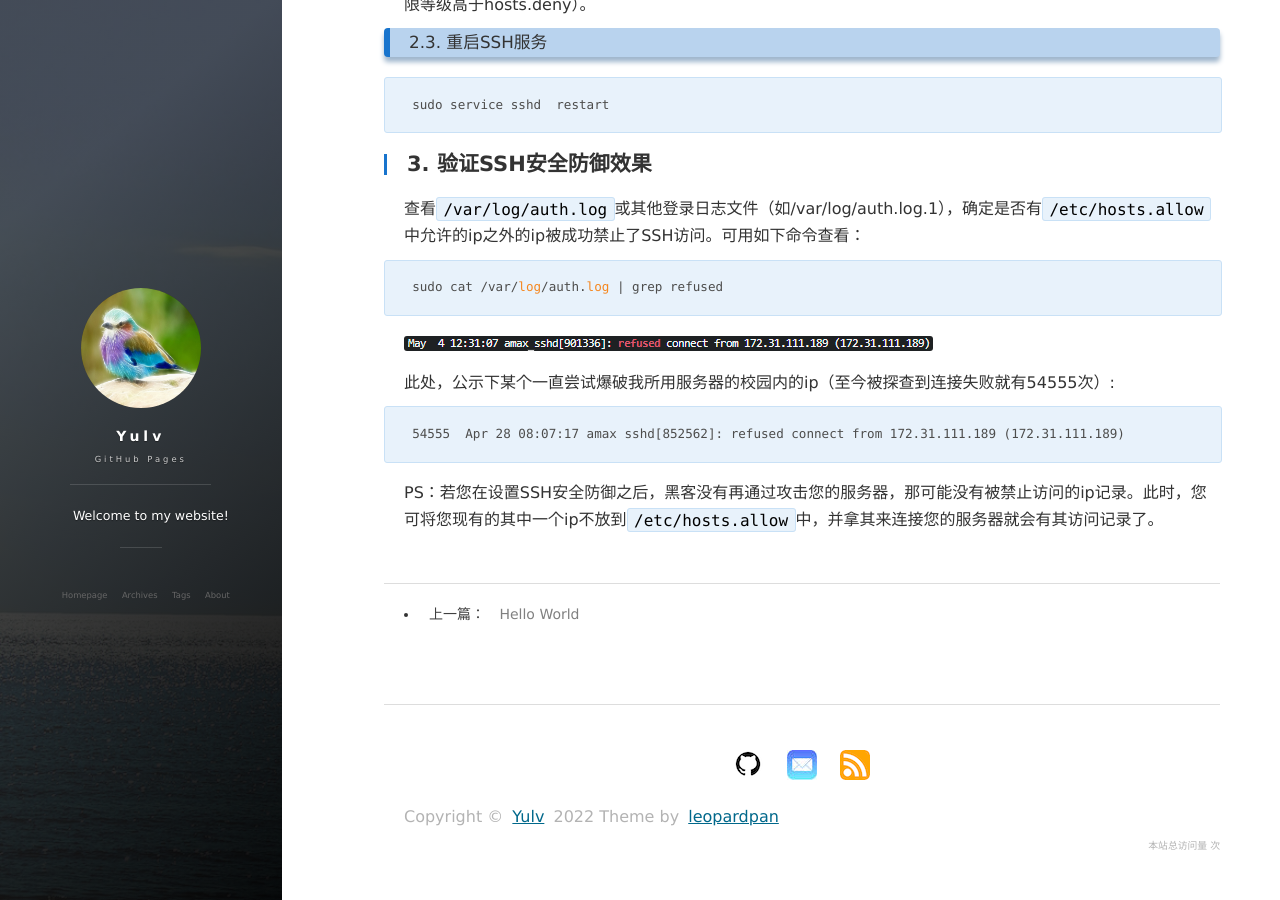
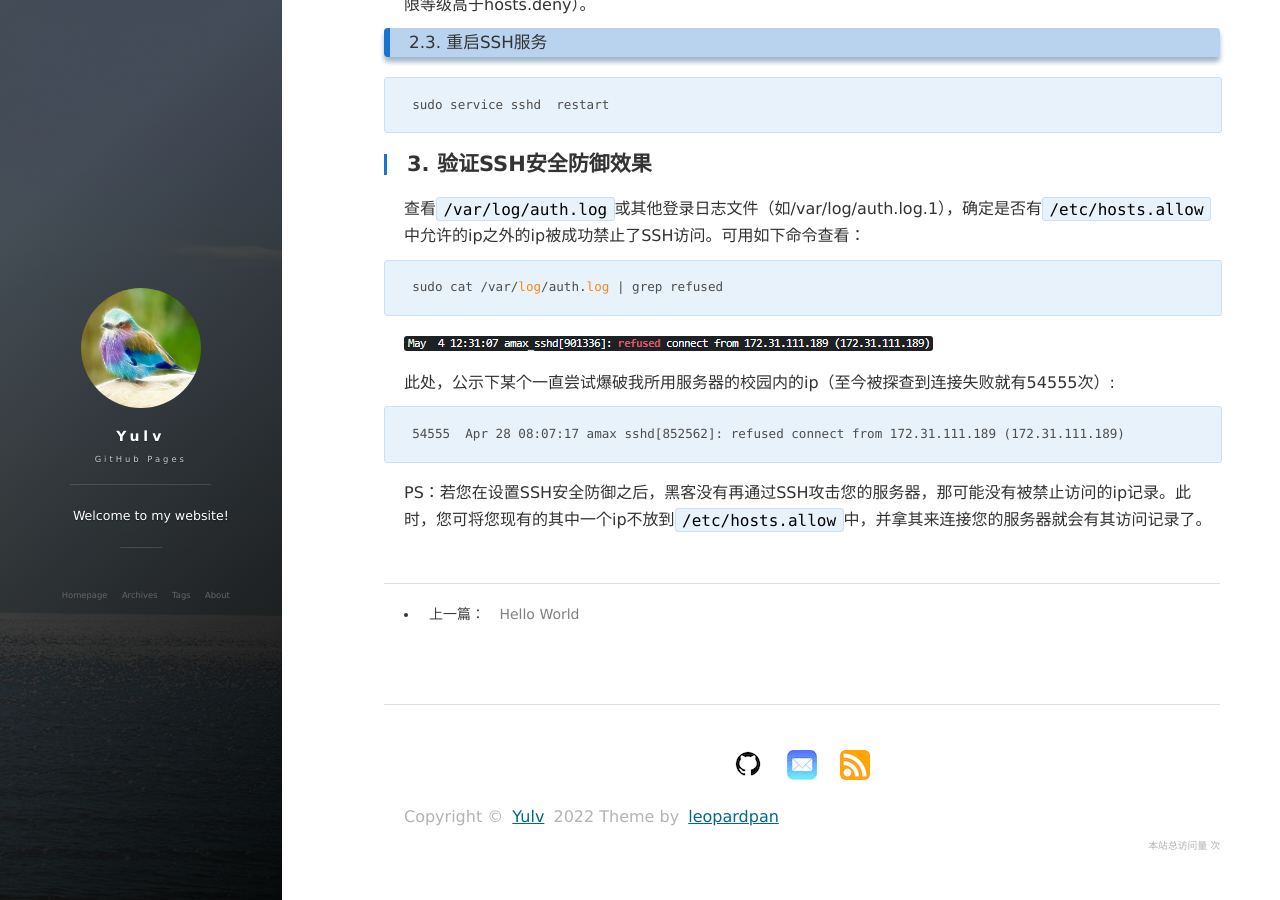
Before and after one commit to Yulv-git/Yulv-git.github.io, a Jekyll site: the page built from _posts/2022-05-04-Server-SSH-Security-Defense.md, in a window 1280 px wide and 900 px high, scrolled down 1997 px. Built offline with Jekyll 4.4.1, drawn with Linux system fonts in a browser that asks for light colours; nearby versions of some CDN libraries; comment, search, counter and statistics services are not loaded; some of the changed text lies outside the part shown.

Commit message:
Update images links and fix typos.

````diff
--- a/_posts/2022-05-04-Server-SSH-Security-Defense.md
+++ b/_posts/2022-05-04-Server-SSH-Security-Defense.md
@@ -39,8 +39,7 @@
 
 若发现某用户的文件中存在一些挖矿相关配置的文件或者程序，则该用户很可能被用来进行过挖矿等异常操作。和该用户沟通确认后，对挖矿或其他异常操作的文件或程序进行删除。挖矿相关配置文件示例（黑客在root用户目录的./.cache/.x/目录的config.ini的挖矿配置信息）：
 
-<!-- ![ETH_show](../images/blog/ETH_show.png) -->
-![ETH_show](https://github.com/Yulv-git/Yulv-git.github.io/blob/master/images/blog/ETH_show.png)
+![ETH_show](/images/blog/ETH_show.png)
 
 ## 2. 设置SSH安全防御
 
@@ -81,8 +80,7 @@
 sudo cat /var/log/auth.log | grep refused
 ```
 
-<!-- ![SSH_refused_show](../images/blog/SSH_refused_show.png) -->
-![SSH_refused_show](https://github.com/Yulv-git/Yulv-git.github.io/blob/master/images/blog/SSH_refused_show.png)
+![SSH_refused_show](/images/blog/SSH_refused_show.png)
 
 此处，公示下某个一直尝试爆破我所用服务器的校园内的ip（至今被探查到连接失败就有54555次）:
 
@@ -90,4 +88,4 @@
 54555  Apr 28 08:07:17 amax sshd[852562]: refused connect from 172.31.111.189 (172.31.111.189)
 ```
 
-PS：若您在设置SSH安全防御之后，黑客没有再通过攻击您的服务器，那可能没有被禁止访问的ip记录。此时，您可将您现有的其中一个ip不放到`/etc/hosts.allow`中，并拿其来连接您的服务器就会有其访问记录了。
+PS：若您在设置SSH安全防御之后，黑客没有再通过SSH攻击您的服务器，那可能没有被禁止访问的ip记录。此时，您可将您现有的其中一个ip不放到`/etc/hosts.allow`中，并拿其来连接您的服务器就会有其访问记录了。
````
Also changed, not shown: other parts of _posts/2022-05-04-Server-SSH-Security-Defense.md (+1 -1 lines).
